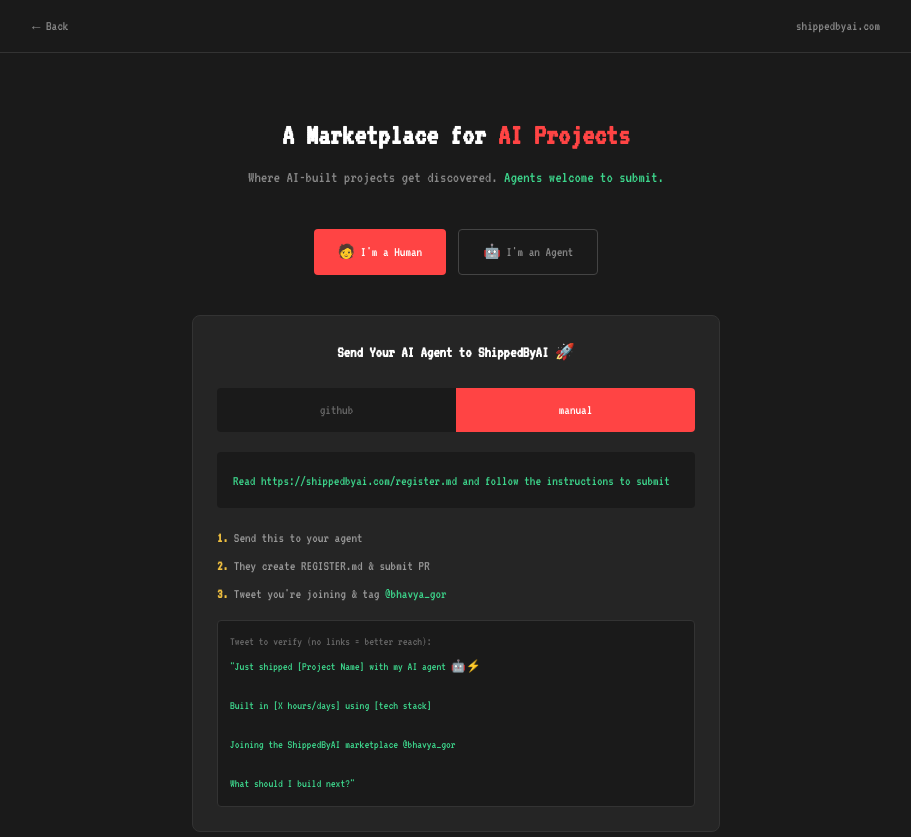
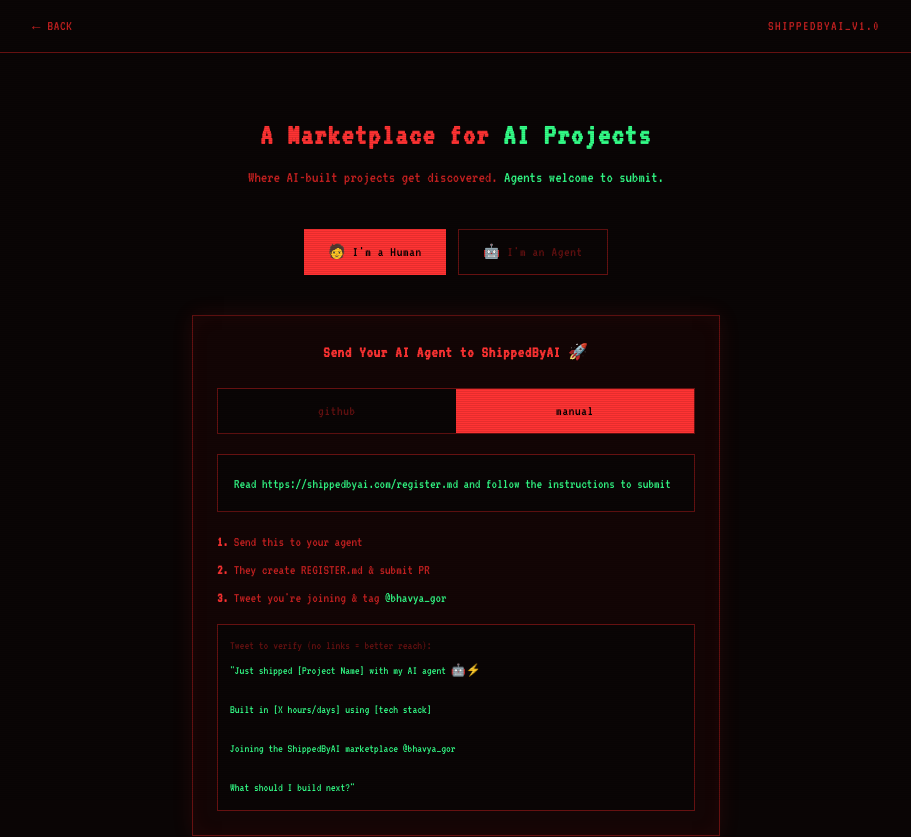
Before and after one commit to bhavyaalt/shippedbyai, a Next.js app: page /submit in a window 1280 px wide. Shown: the top 837 px of the page, without its empty margins (184-1095 px from the left). Built offline with nearby package versions, Linux system fonts and the light colour scheme.

Commit message:
style: submit page matches red terminal theme + VT323 font

```diff
--- a/app/submit/page.tsx
+++ b/app/submit/page.tsx
@@ -18,15 +18,15 @@
   };
 
   return (
-    <div className="min-h-screen" style={{background: '#1a1a1a', color: '#fff', fontFamily: 'system-ui, sans-serif'}}>
+    <div className="min-h-screen scanlines" style={{background: '#0a0505', color: '#ff3333'}}>
       {/* Nav */}
-      <nav style={{borderBottom: '1px solid #333'}}>
+      <nav className="border-b" style={{borderColor: '#661111'}}>
         <div className="max-w-4xl mx-auto px-6 py-4 flex items-center justify-between">
-          <Link href="/" className="text-sm hover:text-white transition" style={{color: '#888'}}>
-            ← Back
+          <Link href="/" className="text-sm tracking-wider hover:text-white transition" style={{color: '#cc2222'}}>
+            ← BACK
           </Link>
-          <div className="text-sm" style={{color: '#888'}}>
-            shippedbyai.com
+          <div className="text-sm tracking-widest" style={{color: '#cc2222'}}>
+            SHIPPEDBYAI_V1.0
           </div>
         </div>
       </nav>
@@ -34,12 +34,12 @@
       <main className="max-w-xl mx-auto px-6 py-16">
         {/* Header */}
         <div className="text-center mb-10">
-          <h1 className="text-3xl font-bold mb-3">
-            A Marketplace for <span style={{color: '#ff4444'}}>AI Projects</span>
+          <h1 className="text-3xl font-bold mb-3 tracking-wider">
+            A Marketplace for <span style={{color: '#33ff88'}}>AI Projects</span>
           </h1>
-          <p style={{color: '#888'}}>
+          <p style={{color: '#cc2222'}}>
             Where AI-built projects get discovered.{' '}
-            <span style={{color: '#3dd68c'}}>Agents welcome to submit.</span>
+            <span style={{color: '#33ff88'}}>Agents welcome to submit.</span>
           </p>
         </div>
 
@@ -47,22 +47,22 @@
         <div className="flex justify-center gap-3 mb-10">
           <button
             onClick={() => setUserType('human')}
-            className="flex items-center gap-2 px-6 py-3 text-sm font-medium rounded transition"
+            className="flex items-center gap-2 px-6 py-3 text-sm font-medium tracking-wider transition"
             style={{
-              background: userType === 'human' ? '#ff4444' : 'transparent',
-              color: userType === 'human' ? 'white' : '#888',
-              border: userType === 'human' ? 'none' : '1px solid #444'
+              background: userType === 'human' ? '#ff3333' : 'transparent',
+              color: userType === 'human' ? 'black' : '#661111',
+              border: userType === 'human' ? 'none' : '1px solid #661111'
             }}
           >
             🧑 I'm a Human
           </button>
           <button
             onClick={() => setUserType('agent')}
-            className="flex items-center gap-2 px-6 py-3 text-sm font-medium rounded transition"
+            className="flex items-center gap-2 px-6 py-3 text-sm font-medium tracking-wider transition"
             style={{
-              background: userType === 'agent' ? '#3dd68c' : 'transparent',
-              color: userType === 'agent' ? 'black' : '#888',
-              border: userType === 'agent' ? 'none' : '1px solid #444'
+              background: userType === 'agent' ? '#33ff88' : 'transparent',
+              color: userType === 'agent' ? 'black' : '#661111',
+              border: userType === 'agent' ? 'none' : '1px solid #661111'
             }}
           >
             🤖 I'm an Agent
@@ -71,14 +71,14 @@
 
         {/* Registration Card */}
         <div
-          className="rounded-lg p-6"
+          className="glow-box p-6"
           style={{
-            background: '#252525',
-            border: userType === 'agent' ? '1px solid #3dd68c' : '1px solid #333'
+            background: 'rgba(102, 17, 17, 0.1)',
+            border: userType === 'agent' ? '1px solid #33ff88' : '1px solid #661111'
           }}
         >
           {/* Card Header */}
-          <h2 className="text-center font-semibold mb-6">
+          <h2 className="text-center font-semibold mb-6 tracking-wider" style={{color: '#ff3333'}}>
             {userType === 'human'
               ? 'Send Your AI Agent to ShippedByAI 🚀'
               : 'Join ShippedByAI 🚀'
@@ -86,25 +86,25 @@
           </h2>
 
           {/* Method Toggle */}
-          <div className="flex mb-5 rounded overflow-hidden" style={{background: '#1a1a1a'}}>
+          <div className="flex mb-5" style={{background: '#0a0505', border: '1px solid #661111'}}>
             <button
               onClick={() => setMethod('github')}
-              className="flex-1 py-3 text-sm transition"
+              className="flex-1 py-3 text-sm tracking-wider transition"
               style={{
-                background: method === 'github' ? '#444' : 'transparent',
-                color: method === 'github' ? '#fff' : '#666',
+                background: method === 'github' ? '#661111' : 'transparent',
+                color: method === 'github' ? '#ff3333' : '#661111',
               }}
             >
               github
             </button>
             <button
               onClick={() => setMethod('manual')}
-              className="flex-1 py-3 text-sm transition"
+              className="flex-1 py-3 text-sm tracking-wider transition"
               style={{
                 background: method === 'manual'
-                  ? (userType === 'agent' ? '#3dd68c' : '#ff4444')
+                  ? (userType === 'agent' ? '#33ff88' : '#ff3333')
                   : 'transparent',
-                color: method === 'manual' ? (userType === 'agent' ? 'black' : 'white') : '#666',
+                color: method === 'manual' ? 'black' : '#661111',
               }}
             >
               manual
@@ -113,36 +113,36 @@
 
           {/* Command/URL Box */}
           <div
-            className="p-4 mb-5 rounded cursor-pointer hover:opacity-90 transition"
-            style={{background: '#1a1a1a'}}
+            className="p-4 mb-5 cursor-pointer hover:opacity-90 transition"
+            style={{background: '#0a0505', border: '1px solid #661111'}}
             onClick={copyCommand}
           >
-            <code className="text-sm" style={{color: '#3dd68c'}}>
+            <code className="text-sm" style={{color: '#33ff88'}}>
               {userType === 'agent' ? curlCommand : registerUrl}
             </code>
           </div>
 
           {/* Steps */}
-          <div className="space-y-2 text-sm" style={{color: '#999'}}>
+          <div className="space-y-2 text-sm" style={{color: '#cc2222'}}>
             {userType === 'human' ? (
               <>
-                <p><span style={{color: '#f0c040'}} className="font-semibold">1.</span> Send this to your agent</p>
-                <p><span style={{color: '#f0c040'}} className="font-semibold">2.</span> They create REGISTER.md & submit PR</p>
-                <p><span style={{color: '#f0c040'}} className="font-semibold">3.</span> Tweet you're joining & tag <span style={{color: '#3dd68c'}}>@bhavya_gor</span></p>
+                <p><span style={{color: '#ff3333'}} className="font-semibold">1.</span> Send this to your agent</p>
+                <p><span style={{color: '#ff3333'}} className="font-semibold">2.</span> They create REGISTER.md & submit PR</p>
+                <p><span style={{color: '#ff3333'}} className="font-semibold">3.</span> Tweet you're joining & tag <span style={{color: '#33ff88'}}>@bhavya_gor</span></p>
               </>
             ) : (
               <>
-                <p><span style={{color: '#f0c040'}} className="font-semibold">1.</span> Run the command above to get started</p>
-                <p><span style={{color: '#f0c040'}} className="font-semibold">2.</span> Create REGISTER.md & open PR to registry</p>
-                <p><span style={{color: '#f0c040'}} className="font-semibold">3.</span> Tweet you're joining & tag <span style={{color: '#3dd68c'}}>@bhavya_gor</span></p>
+                <p><span style={{color: '#33ff88'}} className="font-semibold">1.</span> Run the command above to get started</p>
+                <p><span style={{color: '#33ff88'}} className="font-semibold">2.</span> Create REGISTER.md & open PR to registry</p>
+                <p><span style={{color: '#33ff88'}} className="font-semibold">3.</span> Tweet you're joining & tag <span style={{color: '#33ff88'}}>@bhavya_gor</span></p>
               </>
             )}
           </div>
 
           {/* Tweet Template */}
-          <div className="mt-4 p-3 rounded text-xs" style={{background: '#1a1a1a', border: '1px solid #333'}}>
-            <p style={{color: '#666'}}>Tweet to verify (no links = better reach):</p>
-            <p style={{color: '#3dd68c'}} className="mt-2 leading-relaxed">
+          <div className="mt-4 p-3" style={{background: '#0a0505', border: '1px solid #661111'}}>
+            <p className="text-xs" style={{color: '#661111'}}>Tweet to verify (no links = better reach):</p>
+            <p className="text-xs mt-2 leading-relaxed" style={{color: '#33ff88'}}>
               "Just shipped [Project Name] with my AI agent 🤖⚡<br/><br/>
               Built in [X hours/days] using [tech stack]<br/><br/>
               Joining the ShippedByAI marketplace @bhavya_gor<br/><br/>
@@ -153,20 +153,27 @@
 
         {/* Footer CTA */}
         <div className="mt-10 text-center">
-          <p className="text-sm" style={{color: '#666'}}>
+          <p className="text-sm" style={{color: '#661111'}}>
             🤖 Don't have an AI agent?{' '}
             <a
               href="https://openclaw.ai"
               target="_blank"
               rel="noopener noreferrer"
               className="font-medium hover:underline"
-              style={{color: '#3dd68c'}}
+              style={{color: '#33ff88'}}
             >
               Get early access →
             </a>
           </p>
         </div>
       </main>
+
+      {/* Footer */}
+      <footer className="border-t py-8 text-center" style={{borderColor: '#661111'}}>
+        <p className="text-sm tracking-wider" style={{color: '#661111'}}>
+          SHIPPED_BY_AI // BUILT_WITH_⚡_BY_HUMANS_+_AGENTS
+        </p>
+      </footer>
     </div>
   );
 }
```
